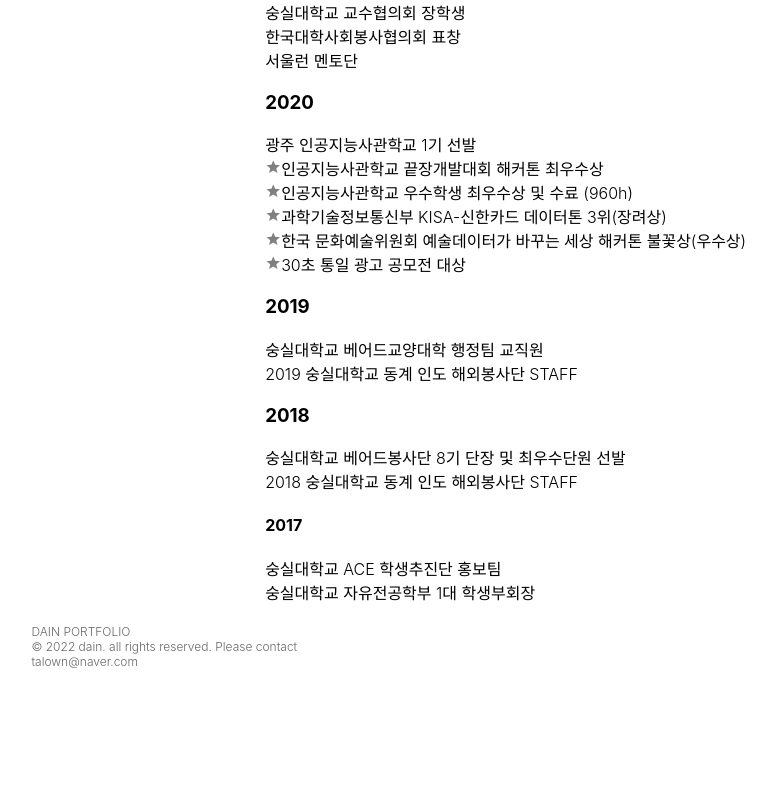
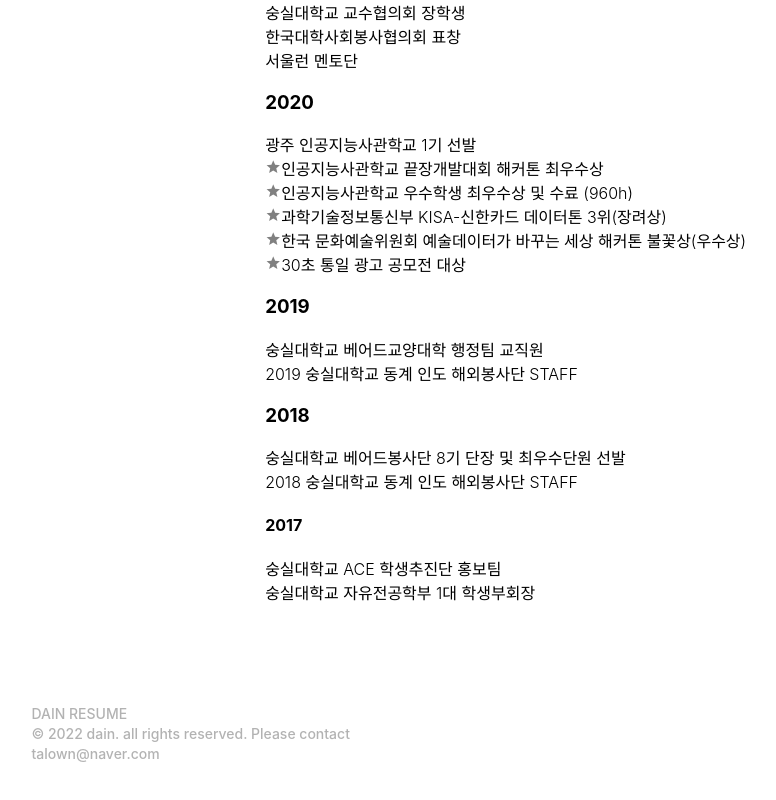
Before and after one commit to da-in/resume, a React (Create React App) app: page / in a window 1280 px wide. Shown: the part 3732-4532 px from the top of the page, without its empty margins (71-847 px from the left). Before the commit the page ends 4461 px from the top, so only its background shows below. Built offline with nearby package versions, Linux system fonts and the light colour scheme; a web font is replaced by a local one.

Commit message:
:lipstick: Update Footer

```diff
--- a/src/assets/theme.js
+++ b/src/assets/theme.js
@@ -1,6 +1,7 @@
 // import styled from 'styled-components';
 
 const font = {
+  small: '14px',
   plain: '16px',
   medium: '20px',
   big: '28px',
--- a/src/section/Footer.js
+++ b/src/section/Footer.js
@@ -1,21 +1,23 @@
 import React from 'react';
 import styled from 'styled-components';
+import theme from '../assets/theme';
 
-const FooterContainer = styled.div`
-    color: rgba(0, 0, 0, 0.6);
-    font-size: 12px;
-    padding: 20px 0px 60px 0px;
+const FooterContainer = styled.p`
+  color: rgba(0, 0, 0, 0.3);
+  font-size: ${theme.font.small};
+  font-weight: 500;
+  line-height: 20px;
+  padding: 100px 0px 60px 0px;
 `;
 
 function Footer() {
   return (
     <FooterContainer>
-            <p>DAIN PORTFOLIO</p>
-            <p>
+      DAIN RESUME
+      <br />
       © 2022 dain. all rights reserved. Please contact
       <br />
       talown@naver.com
-            </p>
     </FooterContainer>
   );
 }
```
Lines whose indentation alone changed are shown as unchanged.
